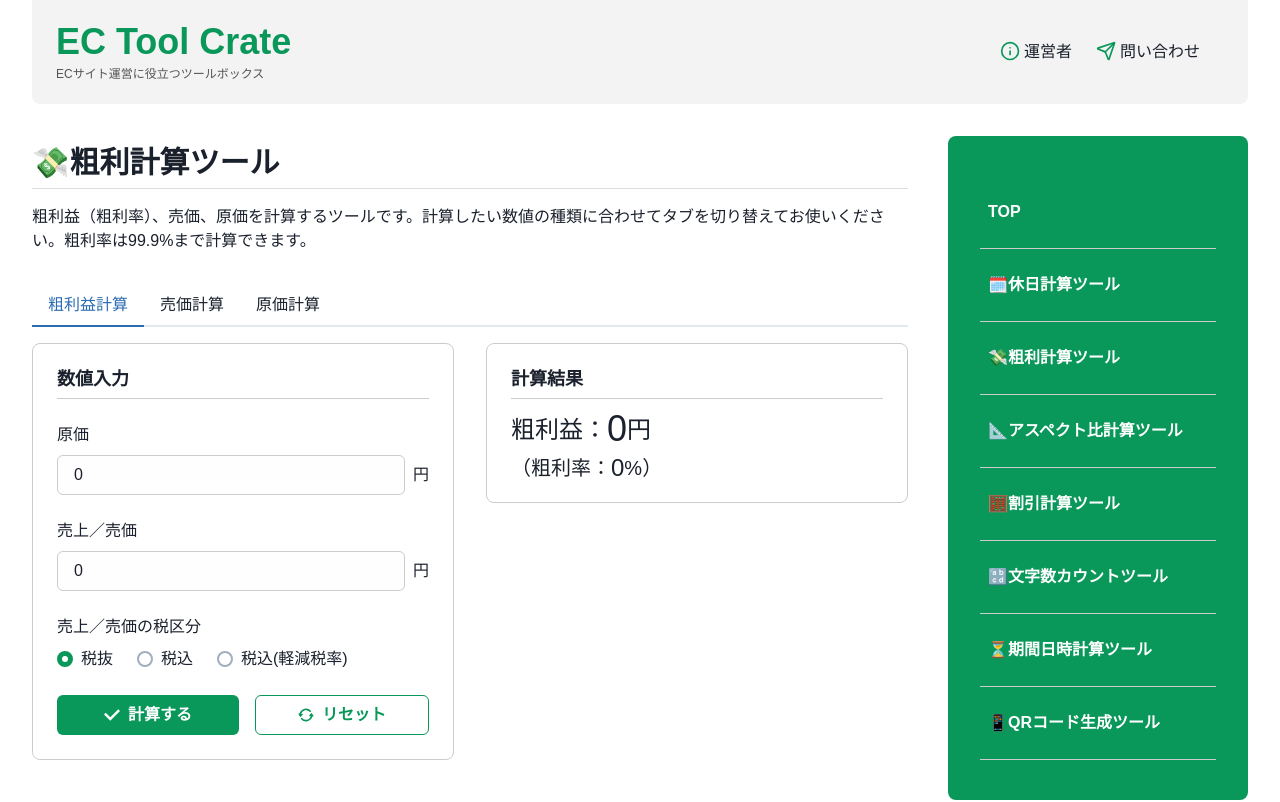
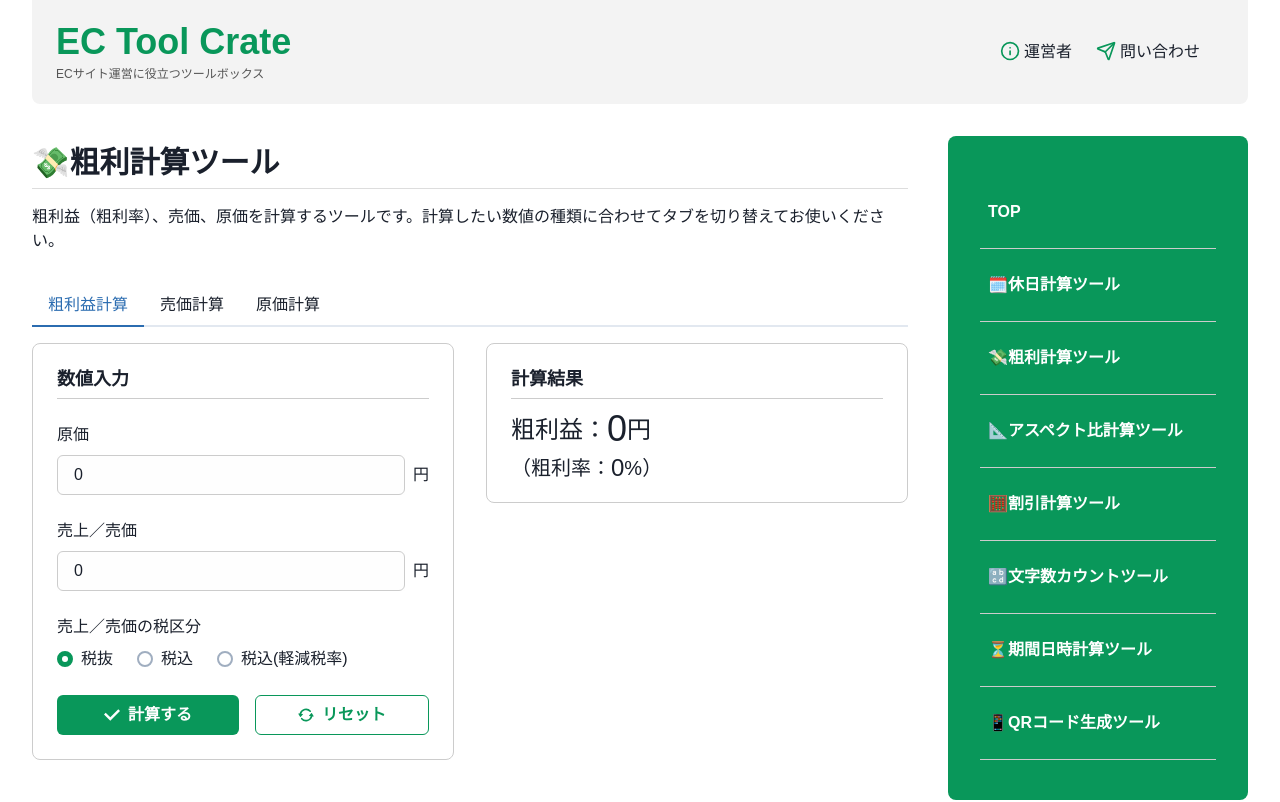
Before and after one commit to mimihokuro/app, a React (Vite) app: page /gross-profit-calculator in a window 1280 px wide. Shown: the top 802 px of the page. Built offline with nearby package versions, Linux system fonts and the light colour scheme.

Commit message:
🎨 粗利計算ツールの説明文を編集

```diff
--- a/src/pages/GrossProfitCalculator.jsx
+++ b/src/pages/GrossProfitCalculator.jsx
@@ -42,7 +42,7 @@ const GrossProfitCalculator = () => {
   usePageMetadata({
     title: "粗利計算ツール | EC Tool Crate",
     description:
-      "粗利益（粗利率）、売価（売上）、原価をそれぞれ計算するためのツールです。自分で計算するのが面倒くさい、計算方法がよくわからないときにお使いください。",
+      "シンプルで高機能な粗利計算ツール。粗利益（粗利率）、売価（売上）、原価をそれぞれ計算することができます。EC運営や小売業の方に最適。無料で誰でも簡単に使えます。",
     canonicalUrl: "https://app.mimihokuro.com/gross-profit-calculator",
   });
 
@@ -51,7 +51,7 @@ const GrossProfitCalculator = () => {
       <PageTitle
         pageTitle={"💸粗利計算ツール"}
         pageDescription={
-          "粗利益（粗利率）、売価、原価を計算するツールです。計算したい数値の種類に合わせてタブを切り替えてお使いください。粗利率は99.9%まで計算できます。"
+          "粗利益（粗利率）、売価、原価を計算するツールです。計算したい数値の種類に合わせてタブを切り替えてお使いください。"
         }
       />
       <BasicTabs />
```
